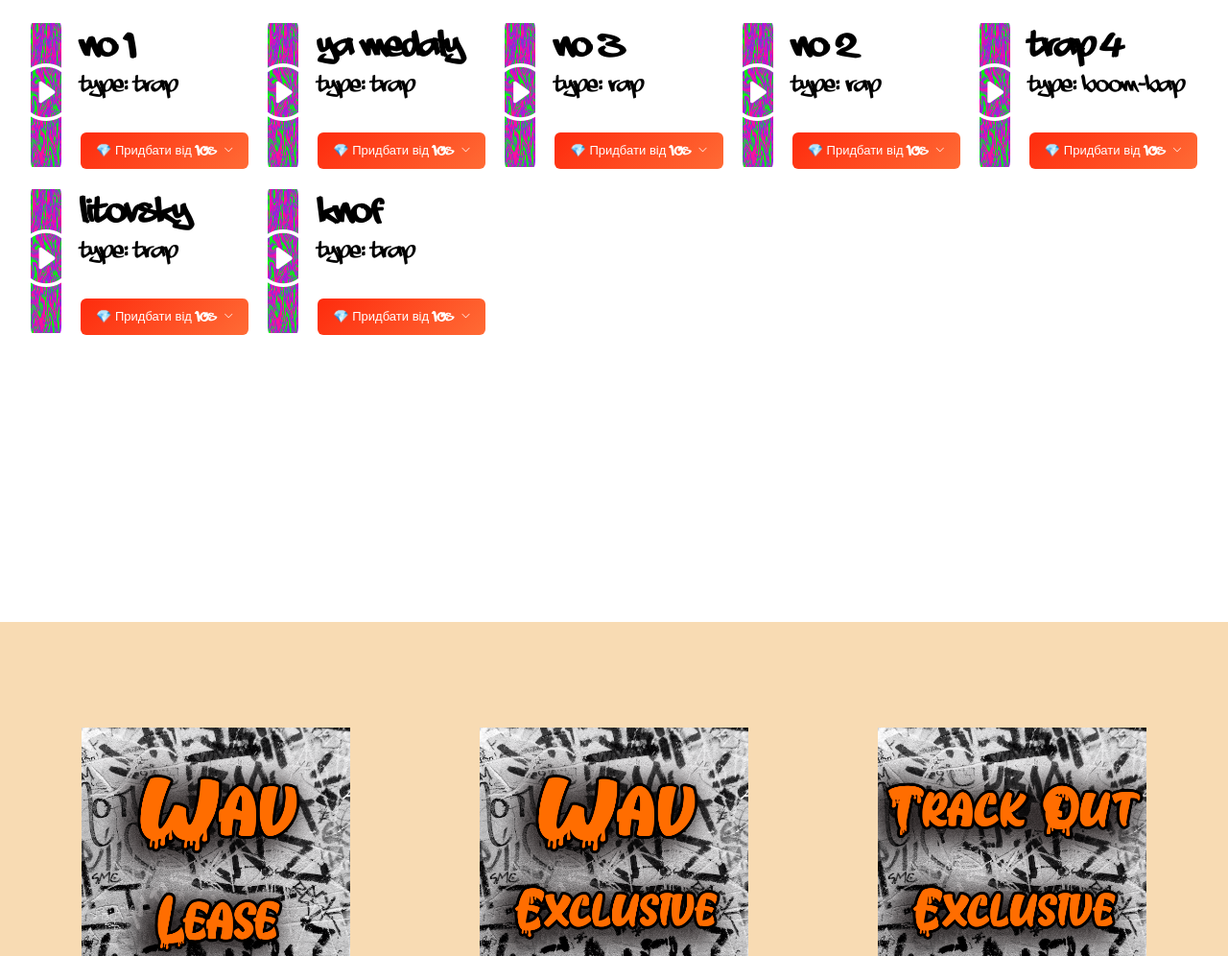
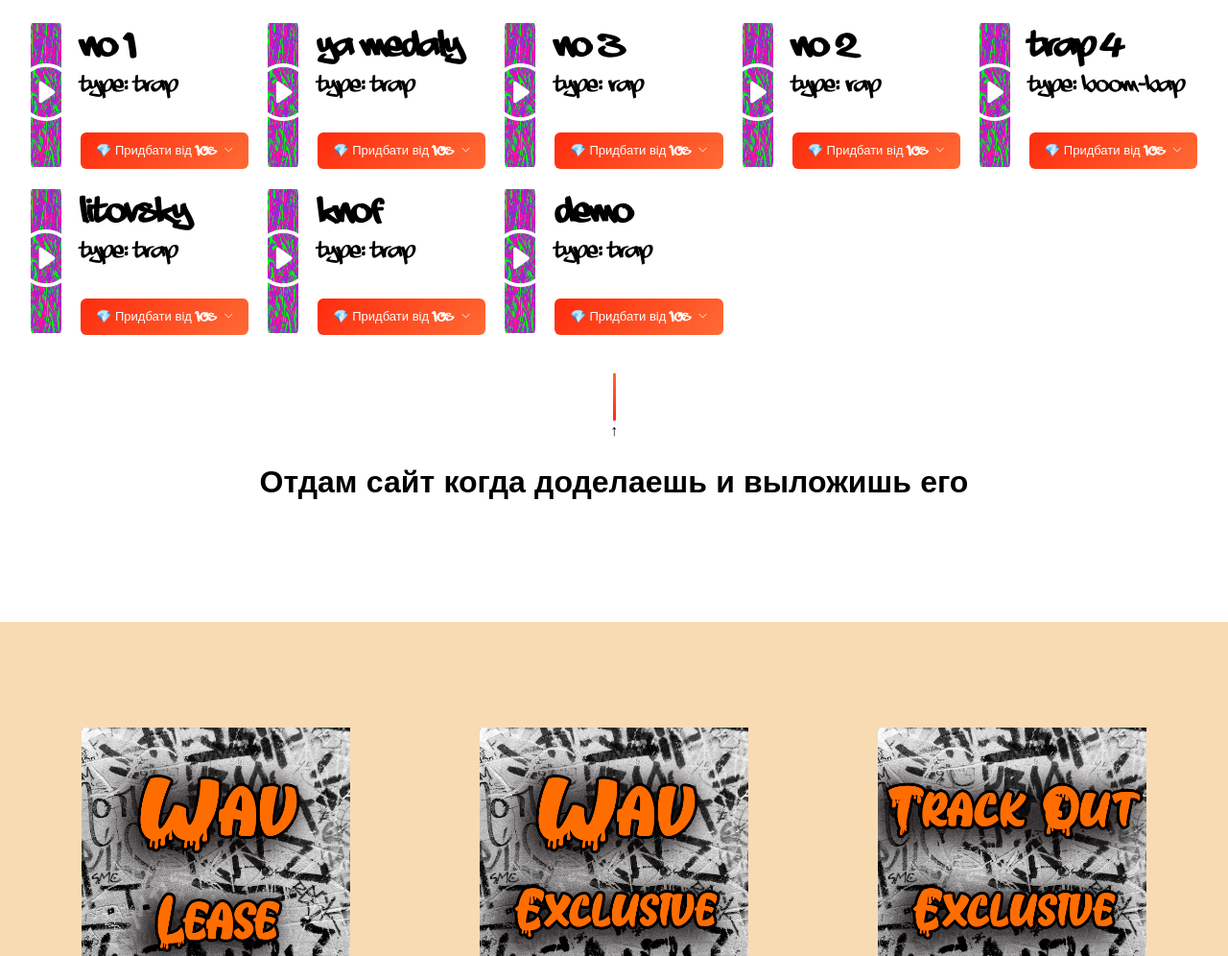
Before and after one commit to ostmanog/ostmanogwebsite, a plain HTML site: page index.html in a window 1280 px wide. Shown: the part 1112-2108 px from the top of the page at 96% size. Drawn offline with nearby package versions, Linux system fonts and the light colour scheme.

Commit message:
прикол

```diff
--- a/index.html
+++ b/index.html
@@ -249,8 +249,43 @@
       </div>
     </div>
 
+    <div class="image-info-container">
+      <div class="image-container">
+        <img src="assets/images/8.jpg" class="imagemusic">
+        <i class="bi playListPlay bi-play-circle" id="8"></i>
+      </div>
+      <div class="info">
+        <h2 id="title">demo</h2>
+        <p>Type: trap</p>
+        <div class="pricing-dropdown">
+          <button class="buy-btn">💎 Придбати від 10$ <i class="bi bi-chevron-down"></i></button>
+          <div class="pricing-options">
+            <div class="license-option" data-license="wav-lease" data-price="10">
+              <div class="license-info"><span class="license-name">WAV Lease</span><span class="license-price">10$</span></div>
+              <div class="license-desc">Базові права</div>
+            </div>
+            <div class="license-option" data-license="wav-exclusive" data-price="20">
+              <div class="license-info"><span class="license-name">WAV Exclusive</span><span class="license-price">20$</span></div>
+              <div class="license-desc">Ексклюзивні права</div>
+            </div>
+            <div class="license-option" data-license="trackout" data-price="50">
+              <div class="license-info"><span class="license-name">Track Out</span><span class="license-price">50$</span></div>
+              <div class="license-desc">Всі треки + ексклюзив</div>
+            </div>
+            <div class="contact-hint"><i class="bi bi-telegram"></i><span>Виберіть ліцензію для зв'язку в Telegram</span></div>
+          </div>
+        </div>
+      </div>
+    </div>
 
   </div>
+   <!-- Стрелка, указывающая на текст -->
+  <div class="arrow-pointing-to-text">
+    <div class="arrow-line"></div>
+    <div class="arrow-head">↑</div>
+  </div>
+
+  <div class="lol">Отдам сайт когда доделаешь и выложишь его</div>
 </div>
 </div>
 
--- a/styles/style.css
+++ b/styles/style.css
@@ -273,6 +273,7 @@ h1:last-of-type {
 }
 
 
+
 .price {
   background-color: #f8dbb3;
   padding: 5em 3em;
@@ -367,6 +368,47 @@ h1:last-of-type {
   margin-bottom: 30px;
   font-family: 'aaaiight', sans-serif;
   letter-spacing: 3px;
+}
+
+.lol {
+  font-size: 32px;
+  font-weight: bold;
+  color: black;
+  margin-bottom: 30px;
+
+}
+
+/* Стрелка с иконкой Bootstrap */
+.arrow-pointing-to-text {
+  position: relative;
+  display: flex;
+  flex-direction: column;
+  align-items: center;
+  margin: 40px 0 20px 0;
+  animation: pointToText 2s infinite;
+}
+
+.arrow-line {
+  width: 3px;
+  height: 50px;
+  background: linear-gradient(to top, #fe2b0d, #ff6b35);
+  border-radius: 2px;
+}
+
+.arrow-icon {
+  font-size: 35px;
+  color: #fe2b0d;
+  margin-top: -8px;
+  filter: drop-shadow(0 2px 8px rgba(254, 43, 13, 0.4));
+}
+
+@keyframes pointToText {
+  0%, 100% {
+    transform: translateY(0);
+  }
+  50% {
+    transform: translateY(-8px);
+  }
 }
 
 .genre-filters {
```
